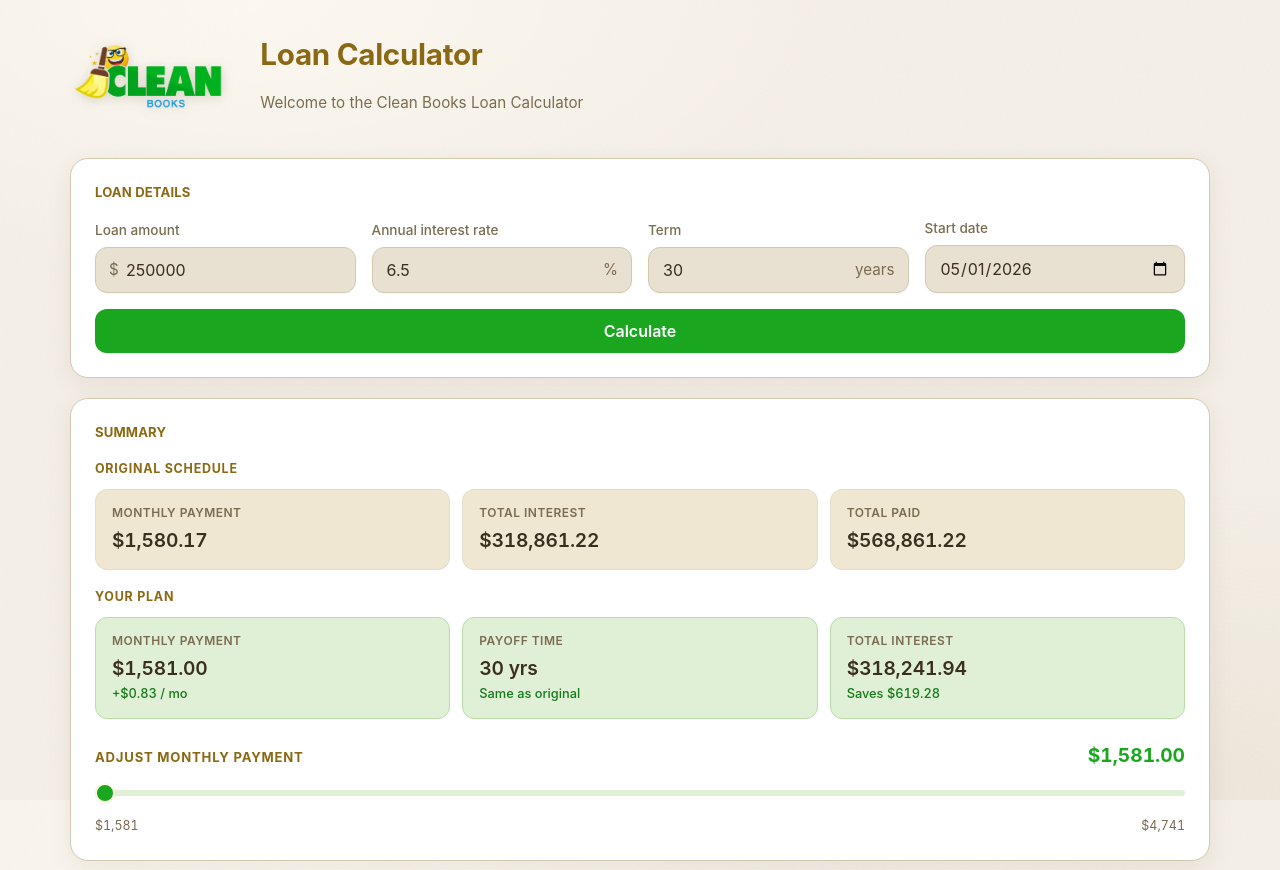
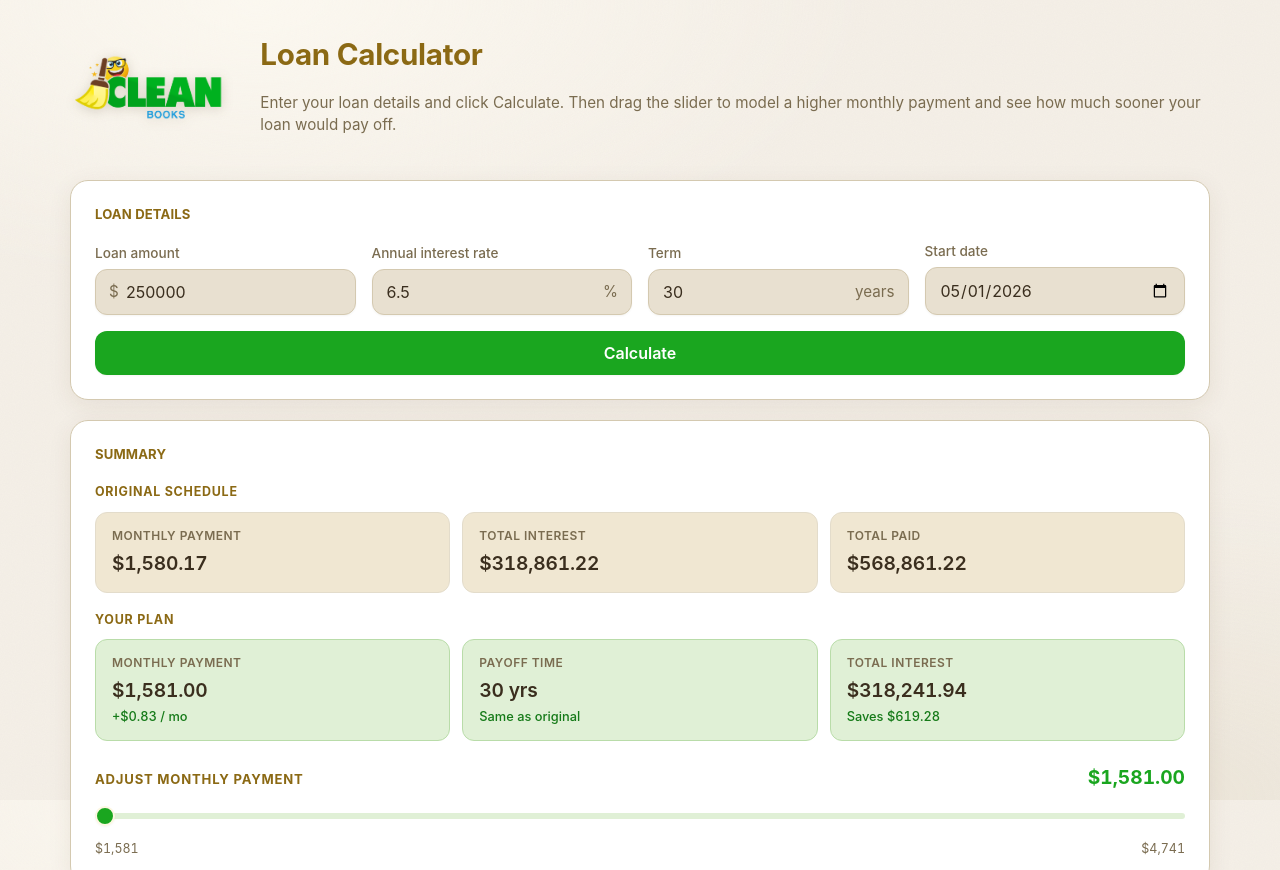
Before and after one commit to nerdenterprises/tha, a plain HTML site: page loan-widget/index.html in a window 1280 px wide. Shown: the top 870 px of the page. Drawn offline with Linux system fonts and the light colour scheme.

Commit message:
Replace welcome subtitle with usage instructions
Co-Authored-By: Claude Opus 4.7 (1M context) <noreply@anthropic.com>

```diff
--- a/loan-widget/index.html
+++ b/loan-widget/index.html
@@ -509,7 +509,7 @@
       <img src="logo-clean-books-only-final.png" alt="Clean Books" class="logo" />
       <div class="header-text">
         <h1>Loan Calculator</h1>
-        <p class="subtitle">Welcome to the Clean Books Loan Calculator</p>
+        <p class="subtitle">Enter your loan details and click Calculate. Then drag the slider to model a higher monthly payment and see how much sooner your loan would pay off.</p>
       </div>
     </header>
 
```
